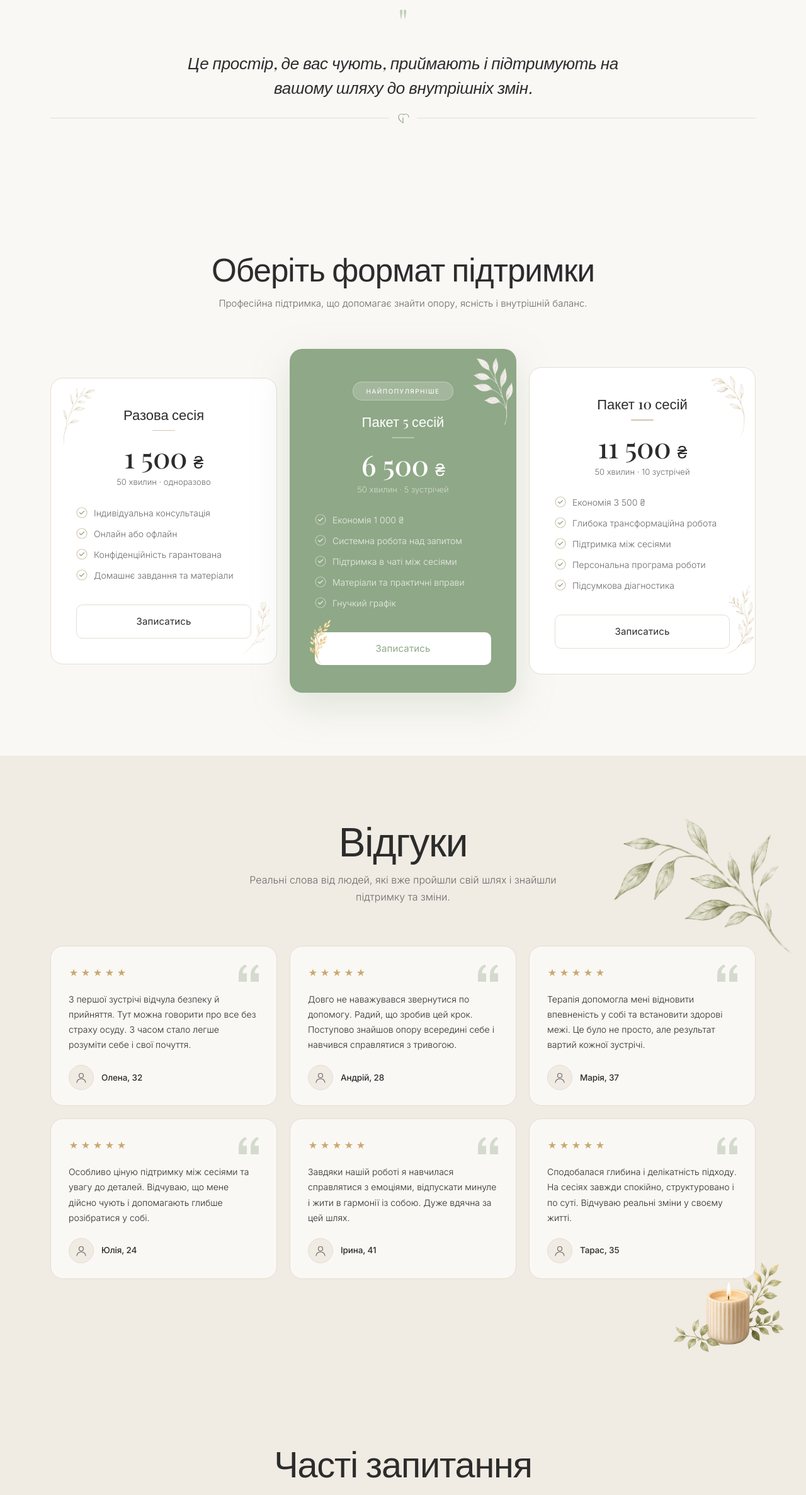
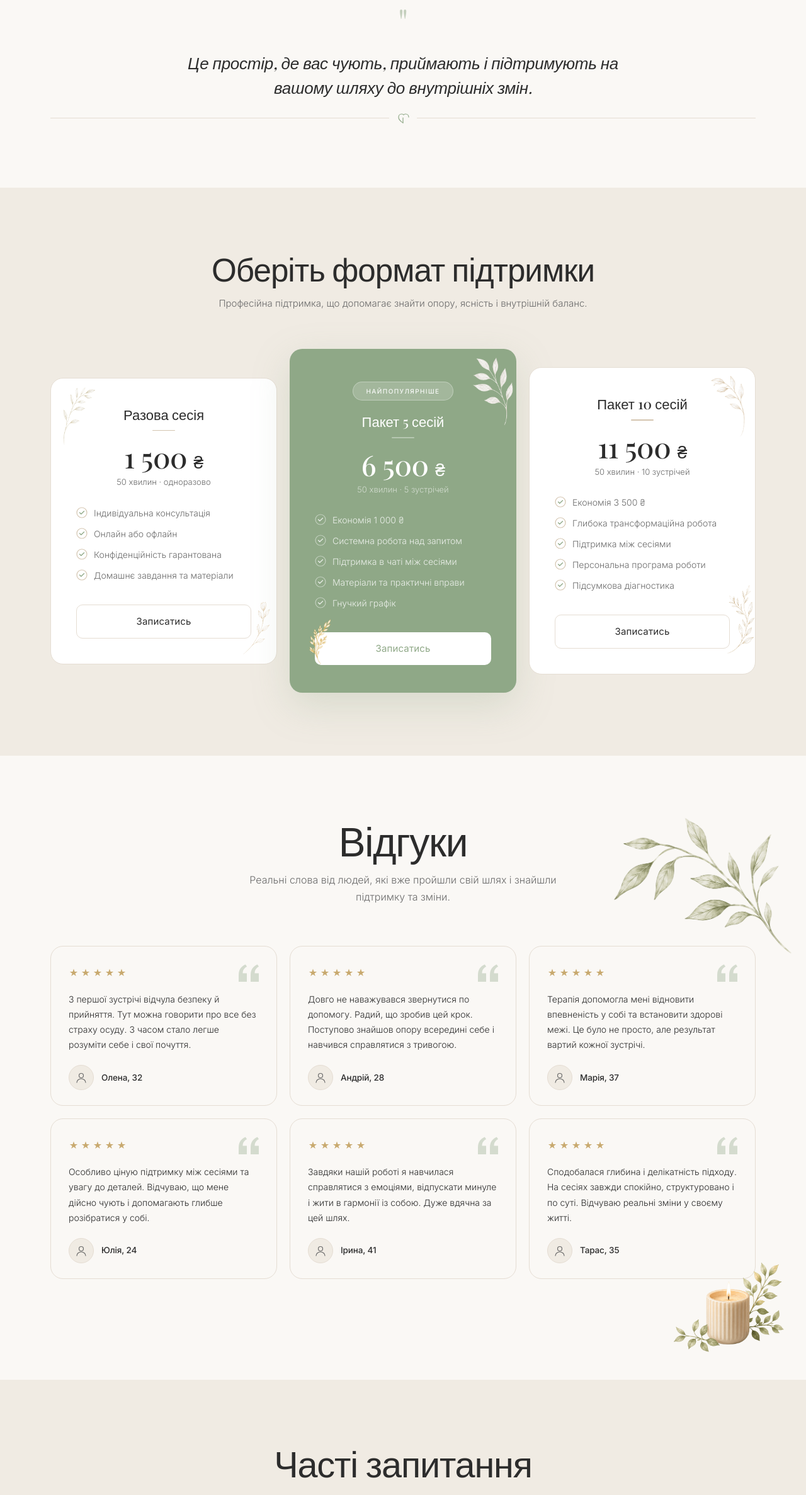
Before and after one commit to danylonahorniuk/psychologist-landing, a Next.js app: page / in a window 1280 px wide. Shown: the part 3971-6345 px from the top of the page at 63% size. Built offline with nearby package versions, Linux system fonts and the light colour scheme.

Commit message:
feat: swap background colors between pricing and testimonials sections

```diff
--- a/components/Pricing.tsx
+++ b/components/Pricing.tsx
@@ -75,7 +75,7 @@ const CheckIcon = ({ featured }: { featured: boolean }) => (
 
 export default function Pricing() {
   return (
-    <section id="pricing" style={{ padding: "100px 80px", background: "var(--bg)" }}>
+    <section id="pricing" style={{ padding: "100px 80px", background: "var(--bg-warm)" }}>
       <style>{`
         .pricing-btn {
           transition: background 0.25s ease, color 0.25s ease, box-shadow 0.25s ease, border-color 0.25s ease;
--- a/components/Testimonials.tsx
+++ b/components/Testimonials.tsx
@@ -57,7 +57,7 @@ const QuoteIcon = () => (
 
 export default function Testimonials() {
   return (
-    <section id="reviews" style={{ position: "relative", padding: "100px 80px 160px", background: "var(--bg-warm)" }}>
+    <section id="reviews" style={{ position: "relative", padding: "100px 80px 160px", background: "var(--bg)" }}>
       <style>{`
         .testimonial-card {
           transition: transform 0.3s ease, box-shadow 0.3s ease, border-color 0.3s ease;
```
